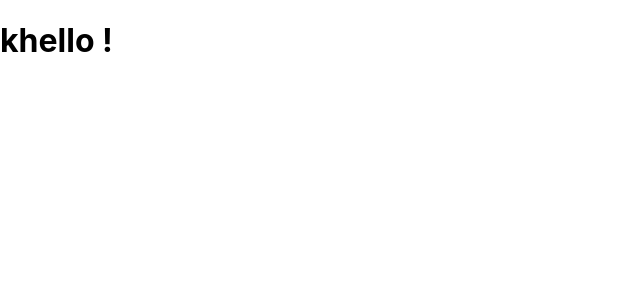
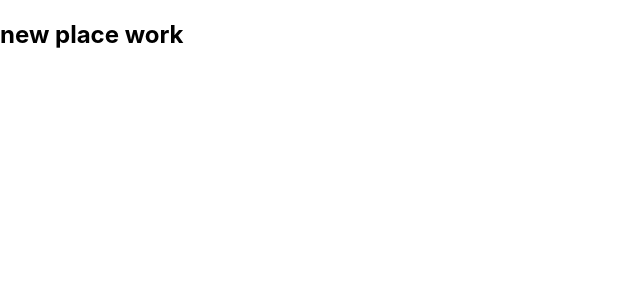
Before and after one commit to eskiimo/refresher-frontend, a React (Create React App) app: page /pages in a window 1280 px wide. Shown: the top 300 px of the page, without its empty margins (0-640 px from the left). Built offline with nearby package versions, Linux system fonts and the light colour scheme.

Commit message:
initial routing

```diff
--- a/package.json
+++ b/package.json
@@ -8,6 +8,7 @@
     "@testing-library/user-event": "^12.8.3",
     "react": "^17.0.2",
     "react-dom": "^17.0.2",
+    "react-router-dom": "^6.0.2",
     "react-scripts": "4.0.3",
     "web-vitals": "^1.1.2"
   },
--- a/src/App.js
+++ b/src/App.js
@@ -1,8 +1,20 @@
 import React from 'react'
+import { Routes, Route} from 'react-router-dom'
+import NewPlace from './places/pages/place'
 
+import Users from './user/pages/users'
 
-function App() {
-  return <h1>khello !</h1>
+const App =()=> {
+  return(
+
+    <Routes>
+
+     <Route path="/"exact element={<Users/>}> </Route>
+     <Route path="/pages" exact element={<NewPlace/>}> </Route>
+
+    </Routes>
+
+  )
 }
 
 export default App;
--- a/src/index.js
+++ b/src/index.js
@@ -1,12 +1,13 @@
 import React from 'react';
 import ReactDOM from 'react-dom';
+import {BrowserRouter as Router} from 'react-router-dom';
 import './index.css';
 import App from './App';
 
 ReactDOM.render(
-  <React.StrictMode>
+  <Router>
     <App />
-  </React.StrictMode>,
+  </Router>,
   document.getElementById('root')
 );
 
--- /dev/null
+++ b/src/places/pages/place.js
@@ -0,0 +1,6 @@
+import React from 'react'
+
+const NewPlace=()=>{
+    return <h2>new place work</h2>
+};
+export default NewPlace;
--- /dev/null
+++ b/src/user/pages/users.js
@@ -0,0 +1,6 @@
+import React from 'react'
+
+const Users=()=>{
+    return <h2>users work</h2>
+};
+export default Users;
```
Also changed, not shown: 1 other file (tests, documents, lock files or other folders).
